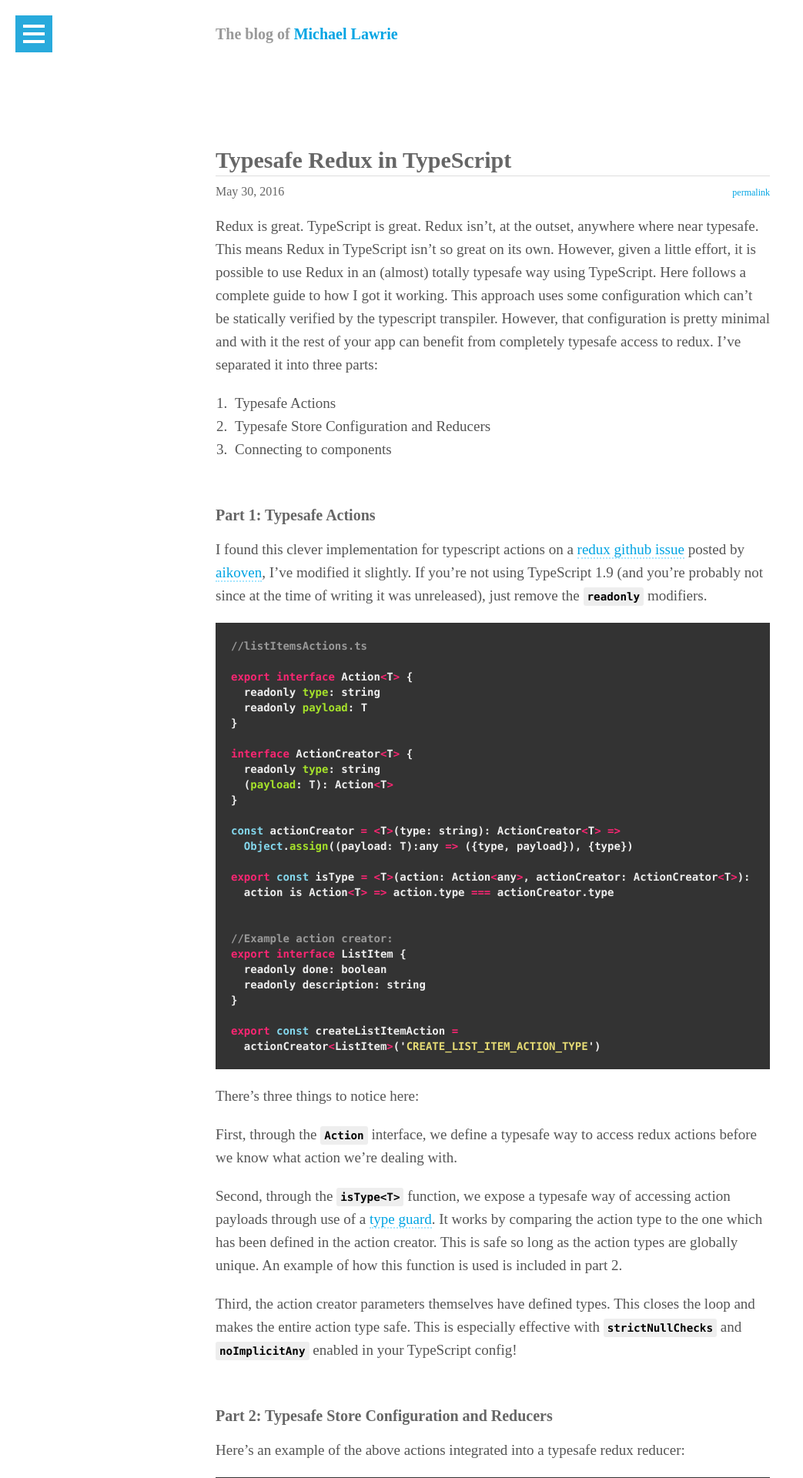
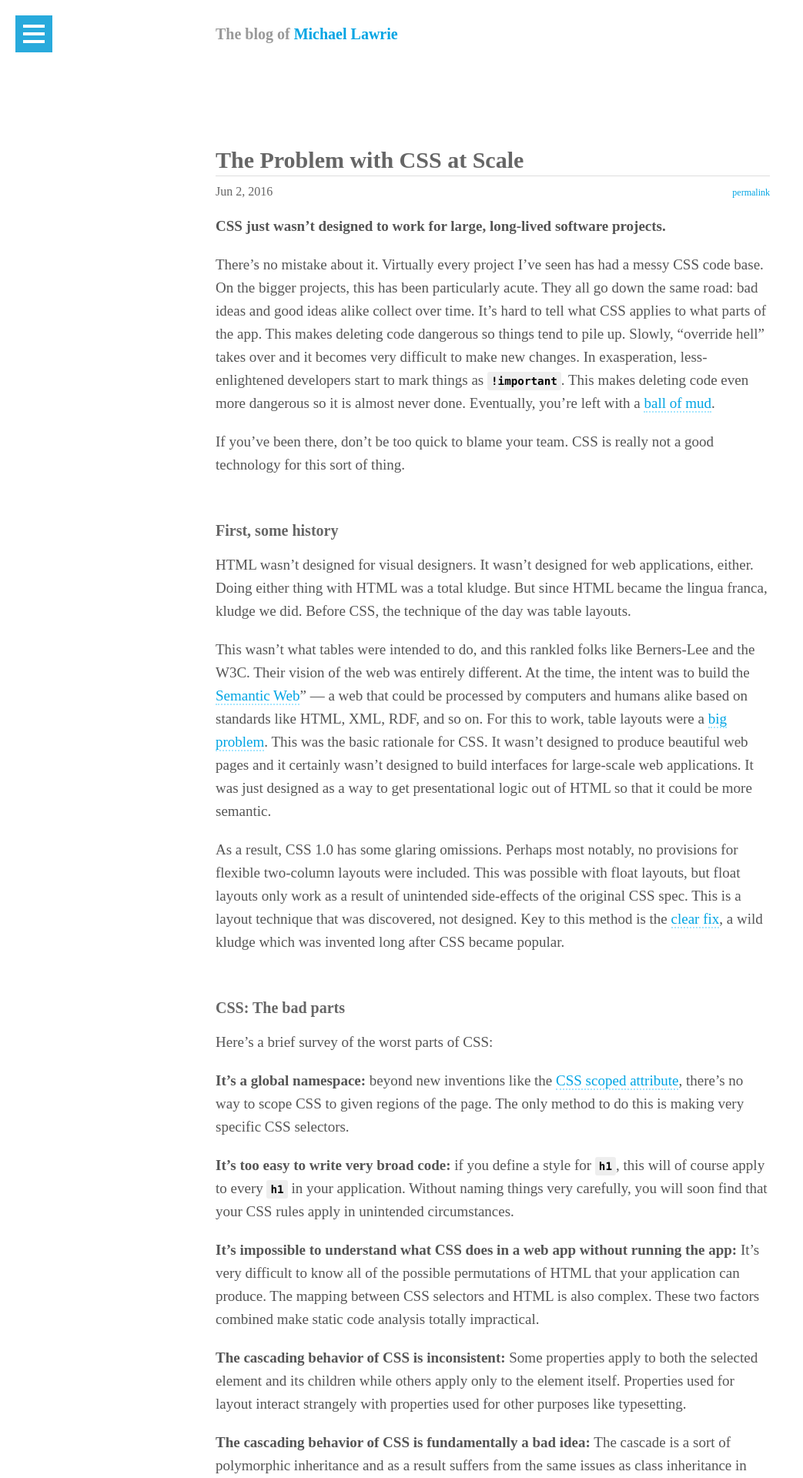
Before and after one commit to mlawrie/mlawrie.github.io, a Jekyll site: the page built from index.html, in a window 1280 px wide. Shown: the top 1920 px of the page at 77% size, without its empty margins (0-1043 px from the left). Built offline with Jekyll 4.4.1, drawn with Linux system fonts in a browser that asks for light colours; some web fonts are replaced; the list of posts is cut into pages by our own code; some of the changed text lies outside the part shown.

Commit message:
Add CSS at Scale blog post

```diff
--- /dev/null
+++ b/_posts/206-06-01-the-problem-with-css-at-scale.markdown
@@ -0,0 +1,44 @@
+---
+layout: post
+title:  "The Problem with CSS at Scale"
+date:   2016-06-01 21:00:00 -0600
+permalink: problem-with-css-at-scale
+---
+
+*CSS just wasn't designed to work for large, long-lived software projects.*
+
+There's no mistake about it. Virtually every project I've seen has had a messy CSS code base. On the bigger projects, this has been particularly acute. They all go down the same road: bad ideas and good ideas alike  collect over time. It's hard to tell what CSS applies to what parts of the app. This makes deleting code dangerous so things tend to pile up. Slowly, "override hell" takes over and it becomes very difficult to make new changes. In exasperation, less-enlightened developers start to mark things as `!important`. This makes deleting code even more dangerous so it is almost never done. Eventually, you're left with a [ball of mud](https://en.wikipedia.org/wiki/Big_ball_of_mud).
+
+If you've been there, don't be too quick to blame your team. CSS is really not a good technology for this sort of thing.
+
+## First, some history
+
+HTML wasn't designed for visual designers. It wasn't designed for web applications, either. Doing either thing with HTML was a total kludge. But since HTML became the lingua franca, kludge we did. Before CSS, the technique of the day was table layouts.
+
+This wasn't what tables were intended to do, and this rankled folks like Berners-Lee and the W3C. Their vision of the web was entirely different. At the time, the intent was to build the [Semantic Web](https://en.wikipedia.org/wiki/Semantic_Web)" &mdash; a web that could be processed by computers and humans alike based on standards like HTML, XML, RDF, and so on. For this to work, table layouts were a [big problem](https://en.wikipedia.org/wiki/Tableless_web_design#Rationale). This was the basic rationale for CSS. It wasn't designed to produce beautiful web pages and it certainly wasn't designed to build interfaces for large-scale web applications. It was just designed as a way to get presentational logic out of HTML so that it could be more semantic.
+
+As a result, CSS 1.0 has some glaring omissions. Perhaps most notably, no provisions for flexible two-column layouts were included. This was possible with float layouts, but float layouts only work as a result of unintended side-effects of the original CSS spec. This is a layout technique that was discovered, not designed. Key to this method is the [clear fix](https://css-tricks.com/snippets/css/clear-fix/), a wild kludge which was invented long after CSS became popular.
+
+## CSS: The bad parts
+
+Here's a brief survey of the worst parts of CSS:
+
+*It's a global namespace:* beyond new inventions like the [CSS scoped attribute](http://www.w3schools.com/tags/att_style_scoped.asp), there's no way to scope CSS to given regions of the page. The only method to do this is making very specific CSS selectors.
+
+*It's too easy to write very broad code:* if you define a style for `h1`, this will of course apply to every `h1` in your application. Without naming things very carefully, you will soon find that your CSS rules apply in unintended circumstances.
+
+*It's impossible to understand what CSS does in a web app without running the app:* It's very difficult to know all of the possible permutations of HTML that your application can produce. The mapping between CSS selectors and HTML is also complex. These two factors combined make static code analysis totally impractical.
+
+*The cascading behavior of CSS is inconsistent:* Some properties apply to both the selected element and its children while others apply only to the element itself. Properties used for layout interact strangely with properties used for other purposes like typesetting.
+
+*The cascading behavior of CSS is fundamentally a bad idea:* The cascade is a sort of polymorphic inheritance and as a result suffers from the same issues as class inheritance in object-oriented programming languages.
+
+*Overriding is too easy, effective reuse is too hard:* Indiscriminate reuse and overriding leads to deeply cross-dependent code that is very difficult to change or refactor.
+
+## What can we do about it?
+
+In a future blog post, I will outline two approaches to solving the problem:
+
+*100% inline styles:* A modern approach which does away with stylesheets and thus most of the bad parts of CSS.
+
+*Single Responsibility Principle CSS:* An approach that for conventional CSS codebases which still use stylesheets.
--- a/_sass/_content.scss
+++ b/_sass/_content.scss
@@ -66,6 +66,10 @@
     padding: $verticalRhythm;
     background: #333;
     overflow-x: auto;
+  }
+
+  em {
+    font-weight: bold;
   }
 
   a {
```
